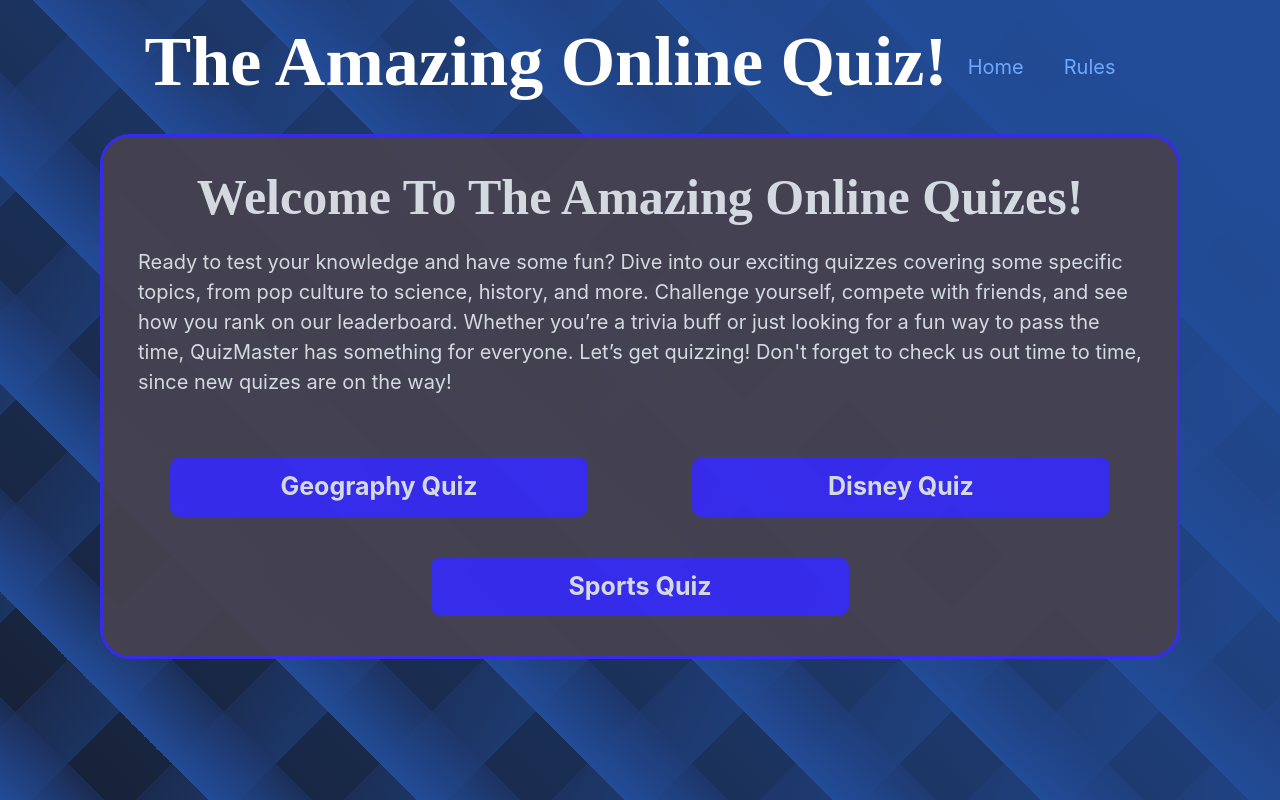
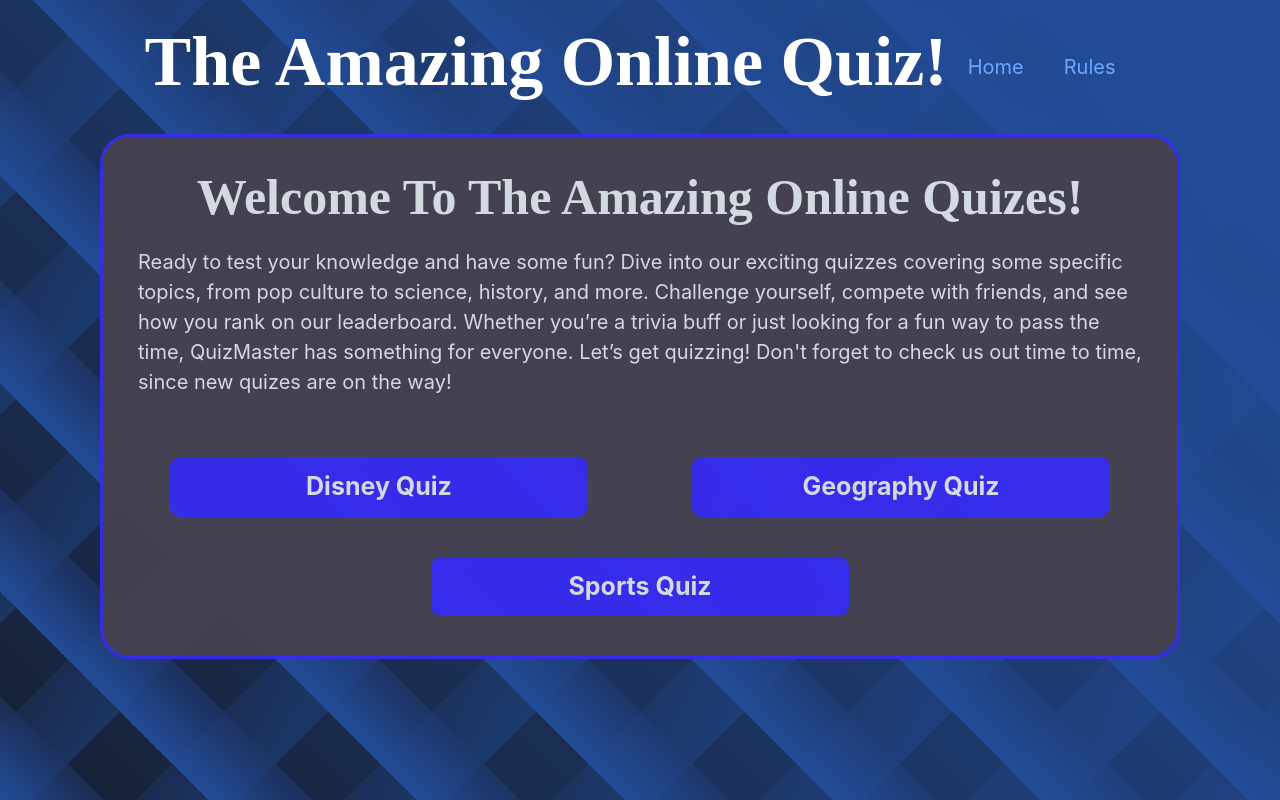
Before and after one commit to r-janovskis/onlinequiz, a React (Create React App) app: page / in a window 1280 px wide. Built offline with nearby package versions, Linux system fonts and the light colour scheme; a web font is replaced by a local one.

Commit message:
Create component QuizButton that navigates to quizes

```diff
--- a/src/Components/App/App.js
+++ b/src/Components/App/App.js
@@ -18,7 +18,7 @@ import {
 const appRouter = createBrowserRouter(
   createRoutesFromElements(
     <Route path="/" element={<Root />}>
-      <Route path="/" element={<Home />} />
+      <Route path="/" element={<Home quizOptions />} />
       <Route path="/rules" element={<Rules />} />
     </Route>
   )
@@ -32,7 +32,8 @@ function App() {
   - finished -> game is done, we are on results screen and can click through the cards to see our answer and correct ones if we answered incorrectly
   */
   const [gameStatus, setGameStatus] = useState("preparation");
-  const [quizTopic, setQuizTopic] = useState("");
+  // const [quizTopic, setQuizTopic] = useState("");
+
   const [questions, setQuestions] = useState([]);
 
   const [index, setIndex] = useState(null);
@@ -40,12 +41,12 @@ function App() {
   const [numberOfQuestions, setNumberOfQuestions] = useState(10);
   const [correctAnswers, setCorrectAnswers] = useState(0);
 
-  function startGame(quizTopic) {
-    setQuizTopic(quizTopic);
-    setQuestions(() => Util.generateQuiz(numberOfQuestions, quizTopic));
-    setGameStatus("active");
-    setIndex(0);
-  }
+  // function startGame(quizTopic) {
+  //   setQuizTopic(quizTopic);
+  //   setQuestions(() => Util.generateQuiz(numberOfQuestions, quizTopic));
+  //   setGameStatus("active");
+  //   setIndex(0);
+  // }
 
   function nextQuestion() {
     setIndex((prev) => prev + 1);
--- a/src/Components/Home/Home.js
+++ b/src/Components/Home/Home.js
@@ -1,8 +1,16 @@
-import React from "react";
+import React, { useState } from "react";
+import QuizButton from "../QuizButton/QuizButton";
+import Util from "../../Util/Util";
+
 import "./Home.css";
-import QuizPicker from "../QuizPicker/QuizPicker";
 
 function Home(props) {
+  const [quizOptions, setQuizOptions] = useState(Util.populateQuizOptions());
+
+  const startGame = (event) => {
+    props.onStartGame(event.target.value);
+  };
+
   return (
     <main>
       <article className="container">
@@ -16,10 +24,18 @@ function Home(props) {
           everyone. Let’s get quizzing! Don't forget to check us out time to
           time, since new quizes are on the way!
         </p>
-        <QuizPicker startGame={props.onStartGame} />
+
+        <section className="quizChoices">
+          {quizOptions.map((option) => (
+            <QuizButton quizName={option} />
+          ))}
+        </section>
       </article>
     </main>
   );
 }
 
 export default Home;
+
+// Line 23
+// <QuizPicker onStartGame={props.onStartGame} />
--- /dev/null
+++ b/src/Components/QuizButton/QuizButton.js
@@ -0,0 +1,23 @@
+import React from "react";
+import "./QuizButton.css";
+import { useNavigate } from "react-router-dom";
+
+function QuizButton(props) {
+  const navigate = useNavigate();
+  const startGame = (event) => {
+    //props.onStartGame(event.target.value);
+    navigate(`/${event.target.value}`);
+  };
+
+  return (
+    <button
+      className="btn btn-lg mainButton"
+      value={props.quizName}
+      onClick={startGame}
+    >
+      {props.quizName.charAt(0).toUpperCase() + props.quizName.slice(1)} Quiz
+    </button>
+  );
+}
+
+export default QuizButton;
--- a/src/Components/QuizPicker/QuizPicker.js
+++ /dev/null
@@ -1,35 +0,0 @@
-import React from "react";
-
-function QuizPicker(props) {
-  const startGame = (event) => {
-    props.onStartGame(event.target.value);
-  };
-
-  return (
-    <section className="quizChoices">
-      <button
-        className="btn btn-lg mainButton"
-        value="Geography"
-        onClick={startGame}
-      >
-        Geography Quiz
-      </button>
-      <button
-        className="btn btn-lg mainButton"
-        value="Disney"
-        onClick={startGame}
-      >
-        Disney Quiz
-      </button>
-      <button
-        className="btn btn-lg mainButton"
-        value="Sports"
-        onClick={startGame}
-      >
-        Sports Quiz
-      </button>
-    </section>
-  );
-}
-
-export default QuizPicker;
--- a/src/Components/Root/Root.js
+++ b/src/Components/Root/Root.js
@@ -1,4 +1,4 @@
-import React from "react";
+import React, { useState } from "react";
 import Header from "../Header/Header";
 import Footer from "../Footer/Footer";
 import "./Root.css";
@@ -6,10 +6,20 @@ import "./Root.css";
 import { Outlet } from "react-router-dom";
 
 function Root() {
+  const [quizTopic, setQuizTopic] = useState("");
+
+  function startGame(quizTopic) {
+    console.log(quizTopic);
+    setQuizTopic(quizTopic);
+    //setQuestions(() => Util.generateQuiz(numberOfQuestions, quizTopic));
+    //setGameStatus("active");
+    //setIndex(0);
+  }
+
   return (
     <div className="App">
       <Header />
-      <Outlet />
+      <Outlet quizTopic={quizTopic} onStartGame={startGame} />
       <Footer />
     </div>
   );
--- a/src/Util/Util.js
+++ b/src/Util/Util.js
@@ -87,6 +87,10 @@ const Util = {
     }
     return questions;
   },
+
+  populateQuizOptions: () => {
+    return Object.keys(QuizQuestions);
+  },
 };
 
 export default Util;
```
Also changed, not shown: src/Components/QuizButton/QuizButton.css (added).
